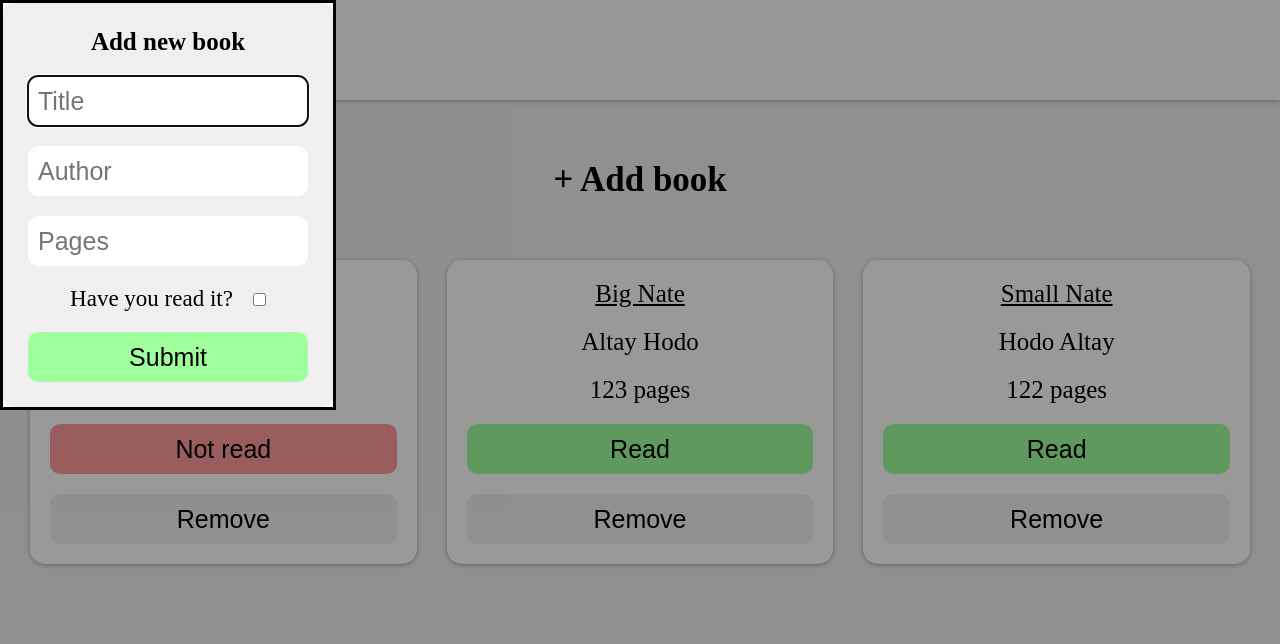
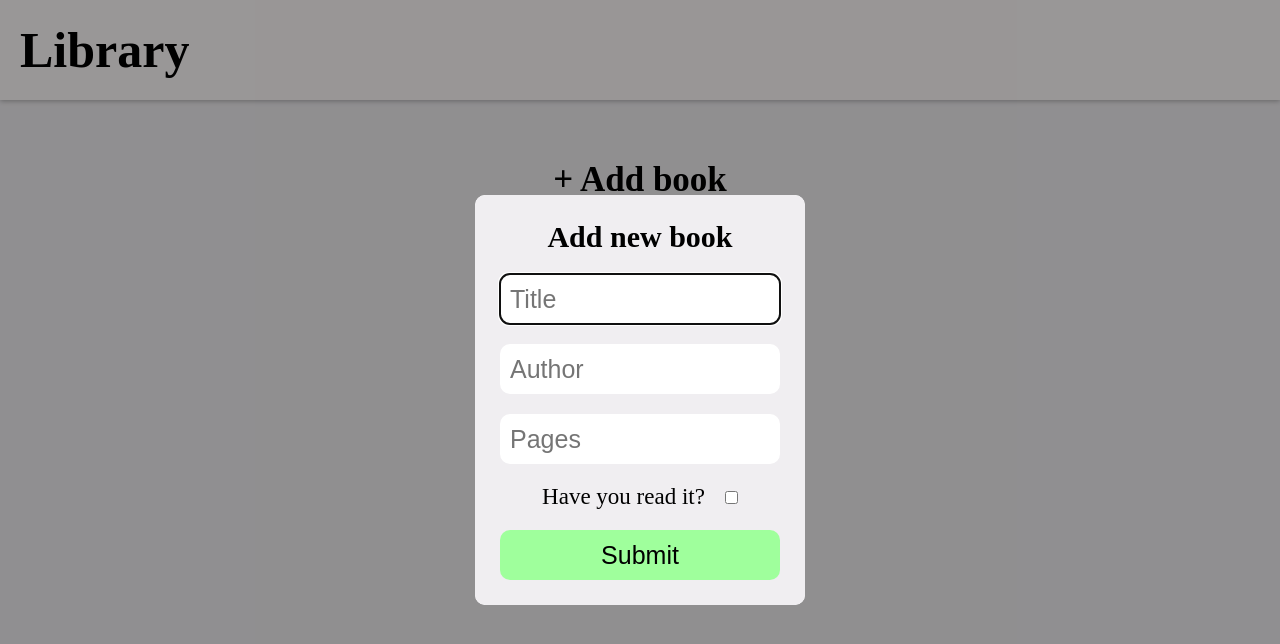
Before and after one commit to AltayHodo/odin-library-new, a plain HTML site: page index.html in a window 1280 px wide. Both pictures are taken after a click on the element "+ Add book". Drawn offline with Linux system fonts and the light colour scheme.

Commit message:
Center form dialog and adjust styles

```diff
--- a/script.js
+++ b/script.js
@@ -101,15 +101,3 @@ dialog.addEventListener("click", e => {
     bookForm.reset();
   }
 })
-
-
-
-
-
-const harryPotter = new Book('Harry Potter', 'JK Rowling', 343, false);
-const bigNate = new Book('Big Nate', 'Altay Hodo', 123, true);
-const smallNate = new Book('Small Nate', 'Hodo Altay', 122, true);
-addBookToLibrary(harryPotter);
-addBookToLibrary(bigNate);
-addBookToLibrary(smallNate);
-updateBookDisplay();
--- a/styles.css
+++ b/styles.css
@@ -25,7 +25,14 @@ header {
   box-shadow: 0 1px 5px rgba(0, 0, 0, .3);
 }
 
-
+.form-dialog{
+  border: none;
+  border-radius: 10px;
+  position: fixed;
+  top: 50%;
+  left: 50%;
+  translate: -50% -50%;
+}
 
 .form-dialog::backdrop{
   background-color: rgba(0, 0, 0, .4);
@@ -43,7 +50,7 @@ header {
 }
 
 .form-title{
-  font-size: 25px;
+  font-size: 30px;
   font-weight: bold;
 }
 
@@ -87,7 +94,7 @@ input[type="number"]{
 
 .book-container {
   display: grid;
-  grid-template-columns: repeat(auto-fit, minmax(350px, 1fr));
+  grid-template-columns: repeat(auto-fit, minmax(450px, 1fr));
   gap: 30px;
   padding: 30px;
 }
@@ -102,7 +109,7 @@ input[type="number"]{
   padding: 20px;
   border-radius: 15px;
   box-shadow: 0 1px 5px rgba(0, 0, 0, .3);
-  max-width: 600px;
+  /* max-width: 600px; */
 }
 
 .title {
```
